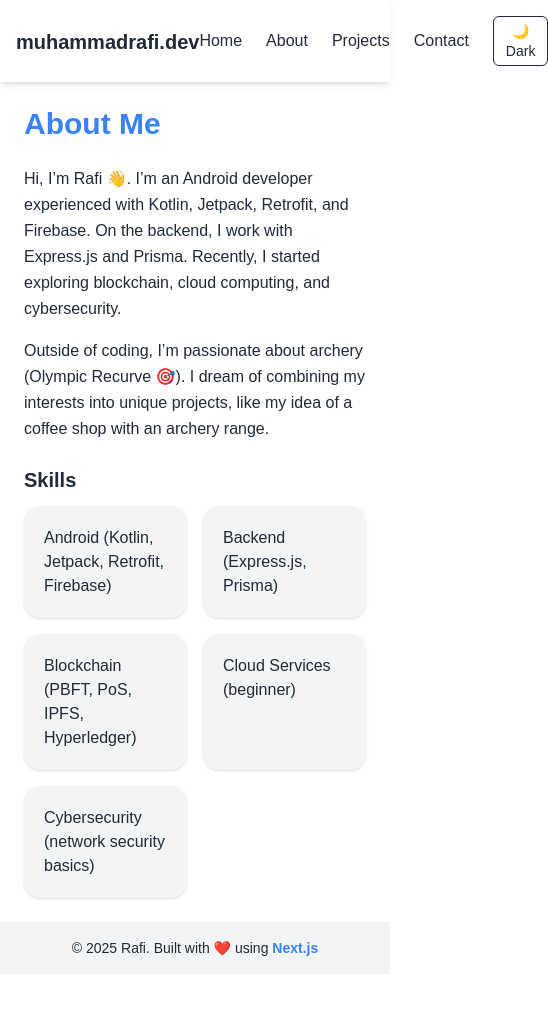
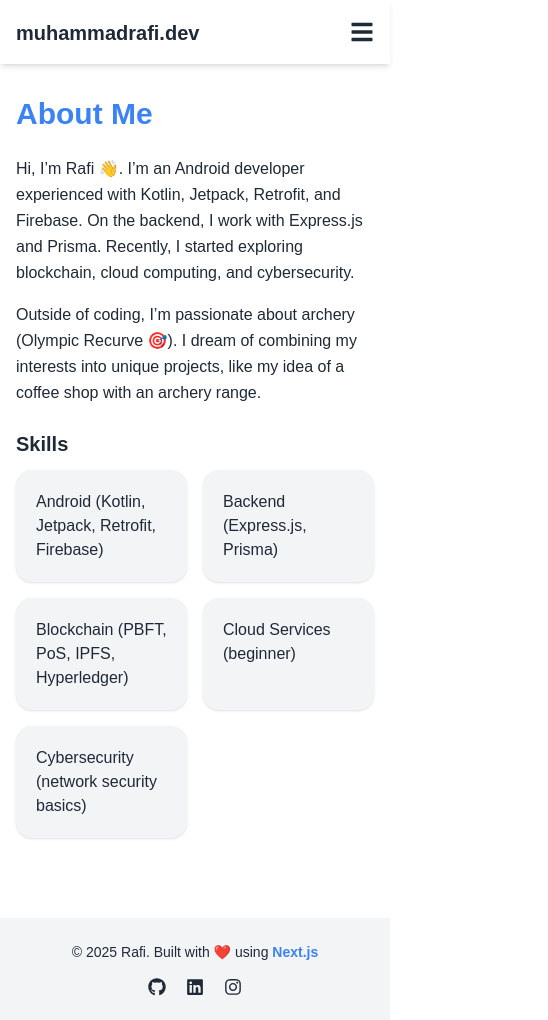
Before and after one commit to yawpie/profile-website, a Next.js app: page /about in a window 390 px wide. Shown: the whole page, 548 px wide, since content can reach past the window. Before the commit the page ends 974 px from the top, so only its background shows below. Built offline with nearby package versions, Linux system fonts and the light colour scheme.

Commit message:
feat: improve layout, add SEO, and enhance navbar/footer design

```diff
--- a/src/components/Footer.tsx
+++ b/src/components/Footer.tsx
@@ -1,11 +1,44 @@
+import { FaGithub, FaLinkedin, FaInstagram } from "react-icons/fa";
+
 export default function Footer() {
   return (
-    <footer className="py-4 text-center bg-[var(--secondary)] text-[var(--secondary-foreground)]">
-      <p className="text-sm">
-        © {new Date().getFullYear()} Rafi. Built with{" "}
-        <span className="text-[var(--accent)]">❤️</span> using{" "}
-        <span className="text-[var(--primary)] font-semibold">Next.js</span>
-      </p>
+    <footer className="py-6 bg-[var(--secondary)] text-[var(--secondary-foreground)] mt-12">
+      <div className="container mx-auto px-4 flex flex-col md:flex-row items-center justify-between gap-4 text-sm">
+        {/* Left text */}
+        <p className="text-center md:text-left">
+          © {new Date().getFullYear()} Rafi. Built with{" "}
+          <span className="text-[var(--accent)]">❤️</span> using{" "}
+          <span className="text-[var(--primary)] font-semibold">Next.js</span>
+        </p>
+
+        {/* Right social links */}
+        <div className="flex justify-center md:justify-end gap-5 text-lg">
+          <a
+            href="https://github.com/yawpie"
+            target="_blank"
+            rel="noopener noreferrer"
+            className="hover:text-[var(--primary)] transition-colors"
+          >
+            <FaGithub />
+          </a>
+          <a
+            href="https://www.linkedin.com/in/iammuhammadrafi/"
+            target="_blank"
+            rel="noopener noreferrer"
+            className="hover:text-[var(--primary)] transition-colors"
+          >
+            <FaLinkedin />
+          </a>
+          <a
+            href="https://instagram.com/iammuhammadrafi"
+            target="_blank"
+            rel="noopener noreferrer"
+            className="hover:text-[var(--primary)] transition-colors"
+          >
+            <FaInstagram />
+          </a>
+        </div>
+      </div>
     </footer>
   );
 }
--- a/src/components/Layout.tsx
+++ b/src/components/Layout.tsx
@@ -4,10 +4,15 @@
 export default function Layout({ children }: { children: React.ReactNode }) {
   return (
     <div className="flex flex-col min-h-screen bg-[var(--background)] text-[var(--foreground)] transition-colors duration-500">
+      {/* Navbar */}
       <Navbar />
-      <main className="flex-grow container mx-auto p-6">
+
+      {/* Main content */}
+      <main className="flex-grow w-full max-w-6xl mx-auto px-4 sm:px-6 lg:px-8 py-8">
         {children}
       </main>
+
+      {/* Footer */}
       <Footer />
     </div>
   );
--- a/src/components/Navbar.tsx
+++ b/src/components/Navbar.tsx
@@ -1,14 +1,22 @@
 import Link from "next/link";
-import { motion } from "framer-motion";
+import { motion, AnimatePresence } from "framer-motion";
 import { useTheme } from "next-themes";
 import { useEffect, useState } from "react";
+import { FaBars, FaTimes } from "react-icons/fa";
 
 export default function Navbar() {
   const { resolvedTheme, setTheme } = useTheme();
   const [mounted, setMounted] = useState(false);
+  const [open, setOpen] = useState(false);
 
   // biar nggak error pas SSR
   useEffect(() => setMounted(true), []);
+
+  const menuVariants = {
+    hidden: { opacity: 0, y: -10, height: 0 },
+    visible: { opacity: 1, y: 0, height: "auto" },
+    exit: { opacity: 0, y: -10, height: 0 },
+  };
 
   return (
     <motion.nav
@@ -20,13 +28,13 @@
       <div className="container mx-auto flex justify-between items-center p-4">
         {/* Brand */}
         <h1 className="font-bold text-2xl text-[var(--foreground)]">
-          <a href="/" className="text-xl font-bold">
+          <Link href="/" className="text-xl font-bold">
             muhammadrafi.dev
-          </a>
+          </Link>
         </h1>
 
-        {/* Menu Links */}
-        <div className="flex items-center space-x-6 font-medium text-[var(--foreground)] transition-colors">
+        {/* Desktop Menu */}
+        <div className="hidden md:flex items-center space-x-6 font-medium text-[var(--foreground)] transition-colors">
           <Link href="/" className="hover:text-indigo-500">
             Home
           </Link>
@@ -52,7 +60,58 @@
             </button>
           )}
         </div>
+
+        {/* Mobile Hamburger Button */}
+        <button
+          className="md:hidden text-2xl text-[var(--foreground)]"
+          onClick={() => setOpen(!open)}
+        >
+          {open ? <FaTimes /> : <FaBars />}
+        </button>
       </div>
+
+      {/* Mobile Menu Animated */}
+      <AnimatePresence>
+        {open && (
+          <motion.div
+            key="mobile-menu"
+            initial="hidden"
+            animate="visible"
+            exit="exit"
+            variants={menuVariants}
+            transition={{ duration: 0.3 }}
+            className="md:hidden bg-[var(--background)] border-t border-gray-300 dark:border-gray-700 overflow-hidden"
+          >
+            <div className="flex flex-col p-4 space-y-4 text-[var(--foreground)] font-medium">
+              <Link href="/" className="hover:text-indigo-500" onClick={() => setOpen(false)}>
+                Home
+              </Link>
+              <Link href="/about" className="hover:text-indigo-500" onClick={() => setOpen(false)}>
+                About
+              </Link>
+              <Link href="/projects" className="hover:text-indigo-500" onClick={() => setOpen(false)}>
+                Projects
+              </Link>
+              <Link href="/contact" className="hover:text-indigo-500" onClick={() => setOpen(false)}>
+                Contact
+              </Link>
+
+              {/* Theme Toggle */}
+              {mounted && (
+                <button
+                  onClick={() => {
+                    setTheme(resolvedTheme === "dark" ? "light" : "dark");
+                    setOpen(false);
+                  }}
+                  className="px-3 py-1 rounded-md border border-[var(--foreground)] text-[var(--foreground)] text-sm hover:bg-[var(--foreground)] hover:text-[var(--background)]"
+                >
+                  {resolvedTheme === "dark" ? "☀️ Light" : "🌙 Dark"}
+                </button>
+              )}
+            </div>
+          </motion.div>
+        )}
+      </AnimatePresence>
     </motion.nav>
   );
 }
--- /dev/null
+++ b/src/components/SEO.tsx
@@ -0,0 +1,43 @@
+import Head from "next/head";
+
+interface SEOProps {
+  title: string;
+  description?: string;
+  url?: string;
+  image?: string;
+}
+
+export default function SEO({
+  title,
+  description = "Muhammad Rafi — Android developer, backend enthusiast, exploring blockchain and cloud.",
+  url = "https://muhammadrafi.dev",
+  image = "https://muhammadrafi.dev/og-image.jpg",
+}: SEOProps) {
+  return (
+    <Head>
+      {/* Title */}
+      <title>{title}</title>
+      <meta name="title" content={title} />
+
+      {/* Description */}
+      <meta name="description" content={description} />
+
+      {/* Open Graph / Facebook */}
+      <meta property="og:type" content="website" />
+      <meta property="og:url" content={url} />
+      <meta property="og:title" content={title} />
+      <meta property="og:description" content={description} />
+      <meta property="og:image" content={image} />
+
+      {/* Twitter */}
+      <meta name="twitter:card" content="summary_large_image" />
+      <meta property="twitter:url" content={url} />
+      <meta name="twitter:title" content={title} />
+      <meta name="twitter:description" content={description} />
+      <meta name="twitter:image" content={image} />
+
+      {/* Favicon */}
+      <link rel="icon" href="/favicon.ico" />
+    </Head>
+  );
+}
--- a/src/pages/about.tsx
+++ b/src/pages/about.tsx
@@ -1,7 +1,15 @@
+import SEO from "@/components/SEO";
 import { motion } from "framer-motion";
+import Head from "next/head";
 
 export default function About() {
   return (
+    <>
+     <SEO
+        title="About Me | Muhammad Rafi"
+        description="Learn more about Muhammad Rafi — Android developer, backend enthusiast, and archery lover."
+        url="https://muhammadrafi.dev/about"
+      />
     <motion.section
       initial={{ opacity: 0, x: -50 }}
       animate={{ opacity: 1, x: 0 }}
@@ -45,5 +53,7 @@
         ))}
       </div>
     </motion.section>
+    </>
+
   );
 }
--- a/src/pages/contact.tsx
+++ b/src/pages/contact.tsx
@@ -1,3 +1,4 @@
+import SEO from "@/components/SEO";
 import { motion } from "framer-motion";
 import { FaGithub, FaEnvelope, FaLinkedin, FaInstagram } from "react-icons/fa";
 
@@ -42,12 +43,20 @@
   ];
 
   return (
+    <>
+    <SEO
+        title="Contact Me | Muhammad Rafi"
+        description="Let’s connect via GitHub, LinkedIn, Instagram, or email. Reach out and say hi!"
+        url="https://muhammadrafi.dev/contact"
+      />
       <motion.section
         initial={{ y: 30, opacity: 0 }}
         animate={{ y: 0, opacity: 1 }}
         transition={{ duration: 0.6 }}
       >
-      <h2 className="text-3xl font-bold mb-6 text-[var(--primary)]">Contact</h2>
+        <h2 className="text-3xl font-bold mb-6 text-[var(--primary)]">
+          Contact
+        </h2>
         <p className="mb-6">Let’s connect! 🚀</p>
 
         <div className="space-y-4">
@@ -73,5 +82,6 @@
           ))}
         </div>
       </motion.section>
+    </>
   );
 }
--- a/src/pages/projects/index.tsx
+++ b/src/pages/projects/index.tsx
@@ -1,8 +1,15 @@
+import SEO from "@/components/SEO";
 import { getPinnedRepos } from "@/lib/github";
 import { motion } from "framer-motion";
 
 export default function ProjectsPage({ repos }: { repos: any[] }) {
   return (
+    <>
+      <SEO
+        title="Projects | Muhammad Rafi"
+        description="Explore my projects including Android apps, backend systems, and blockchain experiments."
+        url="https://muhammadrafi.dev/projects"
+      />
       <motion.main
         className="min-h-screen p-8"
         initial={{ opacity: 0, x: -50 }}
@@ -58,6 +65,7 @@
           ))}
         </div>
       </motion.main>
+    </>
   );
 }
 
--- a/src/pages/projects/projects.tsx
+++ /dev/null
@@ -1,46 +0,0 @@
-import { motion } from "framer-motion";
-
-export default function Projects() {
-  const projects = [
-    {
-      title: "📱 BanaTrack",
-      desc: "An Android app for monitoring bioplastic production and distribution, built for SMEs, farmers, and cooperatives.",
-    },
-    {
-      title: "🔗 Medical Record Blockchain",
-      desc: "A blockchain-based medical record system using PBFT and exploring Proof of Stake, built with TypeScript.",
-    },
-    {
-      title: "🥖 Bakery Shopping App",
-      desc: "An Android shopping app with Firebase serverless backend, handling CRUD for bread products and orders.",
-    },
-  ];
-
-  return (
-    <motion.section
-      initial={{ opacity: 0 }}
-      animate={{ opacity: 1 }}
-      transition={{ duration: 0.6 }}
-    >
-      <h2 className="text-3xl font-bold mb-6 text-[var(--primary)]">
-        Projects
-      </h2>
-      <div className="grid sm:grid-cols-2 lg:grid-cols-3 gap-6">
-        {projects.map((project, idx) => (
-          <motion.div
-            key={idx}
-            className="p-5 rounded-2xl shadow transition-colors duration-500
-                       bg-[var(--secondary)] text-[var(--secondary-foreground)]
-                       hover:bg-[var(--accent)] hover:text-[var(--accent-foreground)]"
-            whileHover={{ y: -5, scale: 1.02 }}
-          >
-            <h3 className="text-xl font-semibold mb-2 text-[var(--primary)]">
-              {project.title}
-            </h3>
-            <p>{project.desc}</p>
-          </motion.div>
-        ))}
-      </div>
-    </motion.section>
-  );
-}
```
Also changed, not shown: src/pages/index.tsx (+12 -5 lines), 1 other file (tests, documents, lock files or other folders). Lines whose indentation alone changed are shown as unchanged.
